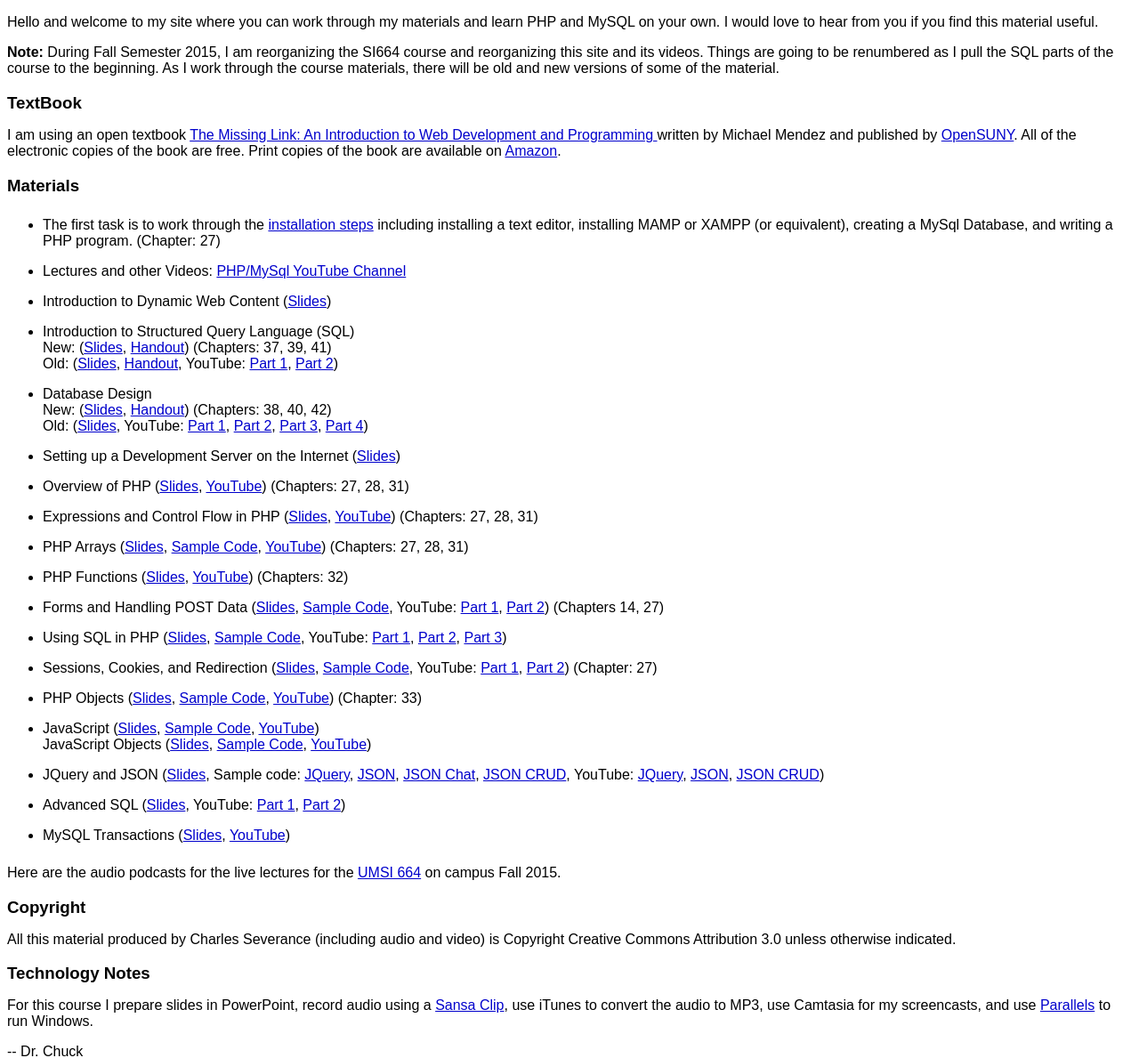
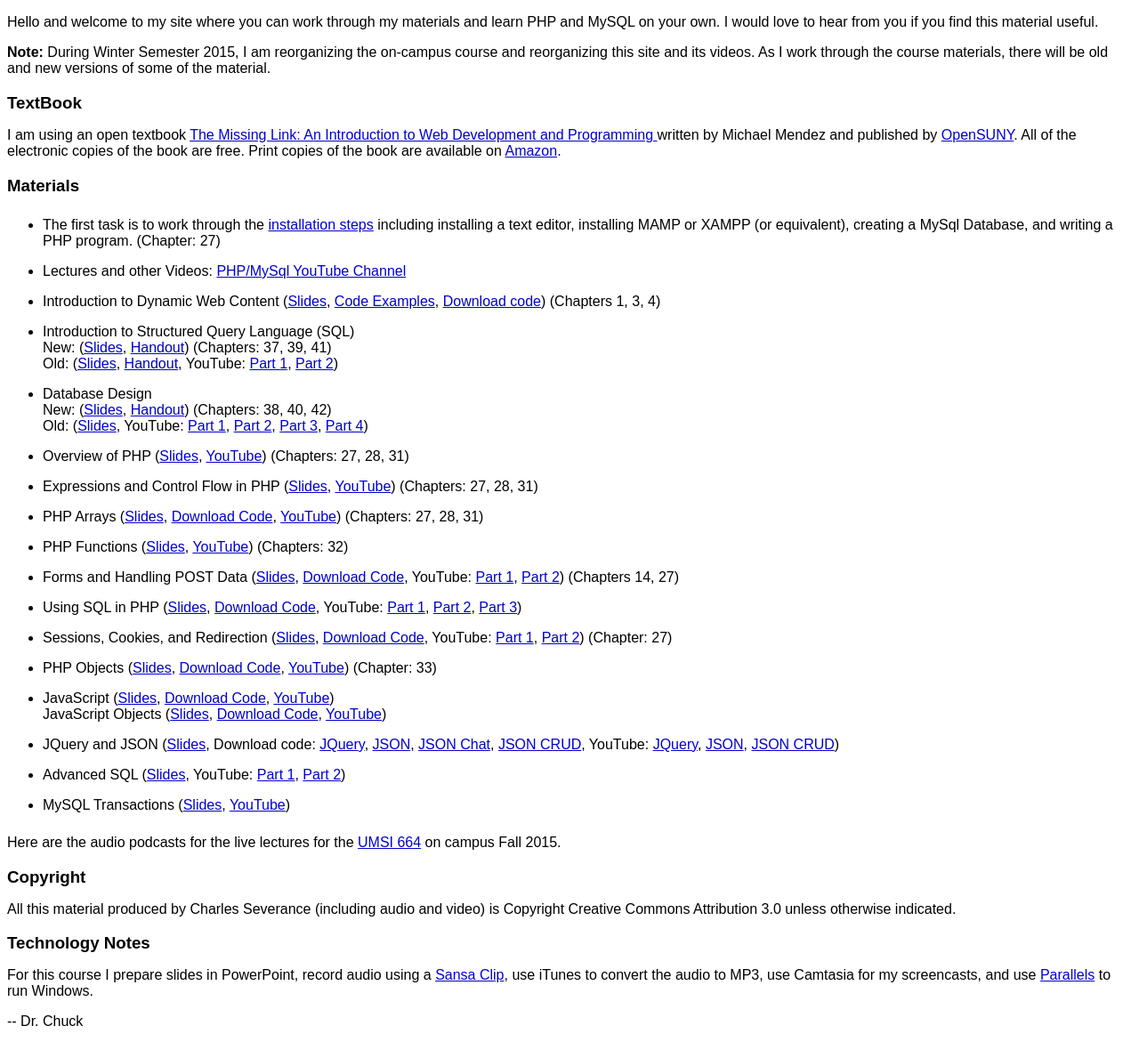
Before and after one commit to csev/wa4e, a PHP site: page /si572/ in a window 1280 px wide. Shown: the part 50-1239 px from the top of the page at 89% size. After the commit the page ends 1203 px from the top, so only its background shows below. Run offline with PHP 8.4, Linux system fonts and the light colour scheme.

Commit message:
Tweakage

```diff
--- a/index.php
+++ b/index.php
@@ -9,8 +9,8 @@
 Hello and welcome to my site where you can work through my materials and learn PHP
 and MySQL on your own.  I would love to hear from you if you find this material useful.
 </p>
-<p><b>Note:</b> During Fall Semester 2015, I am reorganizing the SI664 course and reorganizing this site
-and its videos.  Things are going to be renumbered as I pull the SQL parts of the course to the beginning.
+<p><b>Note:</b> During Winter Semester 2015, I am reorganizing the on-campus course
+and reorganizing this site and its videos.
 As I work through the course materials, there will be old and new versions of some of the material.
 </p>
 <h3>TextBook</h3>
@@ -44,8 +44,10 @@ PHP/MySql YouTube Channel</a>
 
 <li class="toplevel">
 Introduction to Dynamic Web Content
-(<a href="lectures-old/PHP-01-Intro.ppt"
-    target="_blank">Slides</a>)
+(<a href="lectures-old/PHP-01-Intro.ppt" target="_blank">Slides</a>,
+<a href="code/rrc/index.htm" target="_blank">Code Examples</a>,
+<a href="code/rrc.zip" target="_blank">Download code</a>)
+(Chapters 1, 3, 4)
 </li>
 
 <a name="sql-intro"></a>
@@ -87,12 +89,6 @@ YouTube:
 </li>
 
 
-<li class="toplevel">
-Setting up a Development Server on the Internet
-(<a href="lectures-old/PHP-02-Hosting.ppt"
-    target="_blank">Slides</a>)
-</li>
-
 <a name="php-intro"></a>
 <li class="toplevel">
 Overview of PHP
@@ -119,7 +115,7 @@ PHP Arrays
 (<a href="lectures/PHP-04-Arrays.ppt"
     target="_blank">Slides</a>,
 <a href="code/arrays.zip"
-   target="_blank">Sample Code</a>,
+   target="_blank">Download Code</a>,
 <a href="https://www.youtube.com/watch?v=hEkuyEa_lK0&index=12&list=PLlRFEj9H3Oj5F-GFxG-rKzORVAu3jestu"
     target="_blank">YouTube</a>)
 (Chapters: 27, 28, 31)
@@ -141,7 +137,7 @@ Forms and Handling POST Data
 (<a href="lectures/PHP-06-Forms.ppt"
     target="_blank">Slides</a>,
 <a href="code/forms.zip"
-   target="_blank">Sample Code</a>,
+   target="_blank">Download Code</a>,
 YouTube:
 <a href="https://www.youtube.com/watch?v=2hA_PA_BCTY&index=14&list=PLlRFEj9H3Oj5F-GFxG-rKzORVAu3jestu"
     target="_blank">Part 1</a>,
@@ -153,10 +149,10 @@ YouTube:
 <a name="php-sql"></a>
 <li class="toplevel">
 Using SQL in PHP
-(<a href="lectures/PHP-08-MySQL-PDO.ppt"
+(<a href="lectures/PHP-07-MySQL-PDO.ppt"
     target="_blank">Slides</a>,
 <a href="code/pdo.zip"
-   target="_blank">Sample Code</a>,
+   target="_blank">Download Code</a>,
 YouTube:
 <a href="https://www.youtube.com/watch?v=OJsCXLlIHg8&list=PLlRFEj9H3Oj5F-GFxG-rKzORVAu3jestu&index=20"
     target="_blank">Part 1</a>,
@@ -169,10 +165,10 @@ YouTube:
 <a name="php-sessions"></a>
 <li class="toplevel">
 Sessions, Cookies, and Redirection
-(<a href="lectures/PHP-07-Sessions-Cookies-Redirect.ppt"
+(<a href="lectures/PHP-08-Sessions-Cookies-Redirect.ppt"
     target="_blank">Slides</a>,
 <a href="code/sessions.zip"
-   target="_blank">Sample Code</a>,
+   target="_blank">Download Code</a>,
 YouTube:
 <a href="https://www.youtube.com/watch?v=qBWyY21AkEk&index=16&list=PLlRFEj9H3Oj5F-GFxG-rKzORVAu3jestu"
     target="_blank">Part 1</a>,
@@ -187,7 +183,7 @@ PHP Objects
 (<a href="lectures-old/PHP-11-PHP-Objects.ppt"
     target="_blank">Slides</a>,
 <a href="code/objects.zip"
-   target="_blank">Sample Code</a>,
+   target="_blank">Download Code</a>,
 <a href="https://www.youtube.com/watch?v=Wp54FO3N88c&index=23&list=PLlRFEj9H3Oj5F-GFxG-rKzORVAu3jestu" target="_blank">YouTube</a>)
 (Chapter: 33)
 </li>
@@ -198,14 +194,14 @@ JavaScript
 (<a href="lectures/JS-01-JavaScript.ppt"
     target="_blank">Slides</a>,
 <a href="code/javascript.zip"
-   target="_blank">Sample Code</a>,
+   target="_blank">Download Code</a>,
 <a href="https://www.youtube.com/watch?v=HPtDPZdiBUk&index=24&list=PLlRFEj9H3Oj5F-GFxG-rKzORVAu3jestu"
 target="_blank">YouTube</a>)<br/>
 JavaScript Objects
 (<a href="lectures/JS-02-JavaScript-Objects.ppt"
     target="_blank">Slides</a>,
 <a href="code/javascript-objects.zip"
-   target="_blank">Sample Code</a>,
+   target="_blank">Download Code</a>,
 <a href="https://www.youtube.com/watch?v=ZXhiyeP6acg&index=25&list=PLlRFEj9H3Oj5F-GFxG-rKzORVAu3jestu"
 target="_blank">YouTube</a>)
 </li>
@@ -216,7 +212,7 @@ target="_blank">YouTube</a>)
 JQuery and JSON
 (<a href="lectures/JS-03-JQuery-JSON.ppt"
     target="_blank">Slides</a>,
-Sample code:
+Download code:
 <a href="code/jquery-01.zip"
    target="_blank">JQuery</a>,
 <a href="code/json-01.zip"
```
